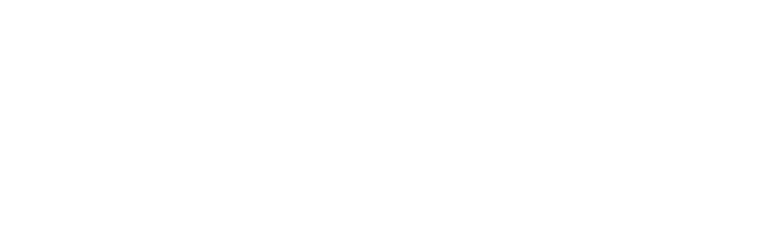
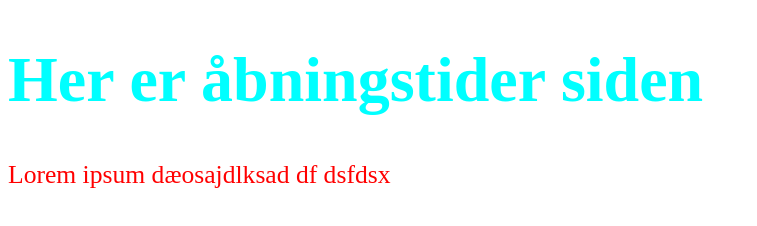
Before and after one commit to jona71e2/gruppe_9_fredags_test, a plain HTML site: page aabningstider.html in a window 1280 px wide. Shown: the whole page, without its empty margins (0-757 px from the left). Drawn offline with Linux system fonts and the light colour scheme.

Commit message:
h1 p style

```diff
--- a/aabningstider.html
+++ b/aabningstider.html
@@ -0,0 +1,20 @@
+<!DOCTYPE html>
+<html lang="">
+
+<head>
+    <meta charset="utf-8">
+    <meta name="viewport" content="width=device-width, initial-scale=1.0">
+    <title></title>
+    <link rel="stylesheet" href="style.css">
+</head>
+
+<body id="aabningstider_html">
+
+    <h1>Her er åbningstider siden </h1>
+    <p>Lorem ipsum dæosajdlksad
+        df
+        dsfdsx</p>
+    <script src=""></script>
+</body>
+
+</html>
--- a/style.css
+++ b/style.css
@@ -403,7 +403,21 @@
 
 /* ----------------------------Aabningstider indstillinger ----------------------------*/
 
+#aabningstider_html h1 {
 
+    color: aqua;
+    font-size: 5vw;
+
+
+}
+
+#aabningstider_html p {
+
+    color: red;
+    font-size: 2vw;
+
+
+}
 
 
 
```
